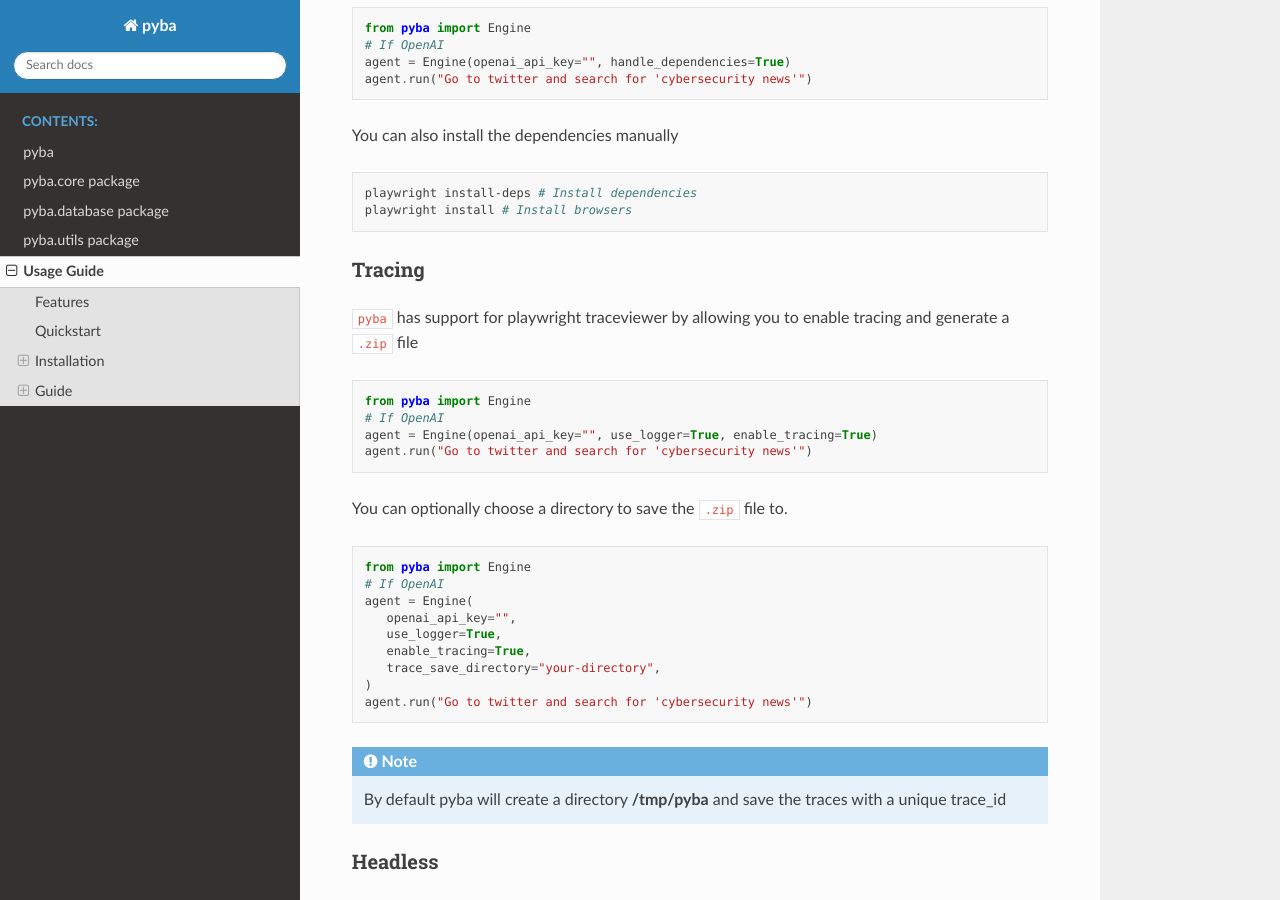
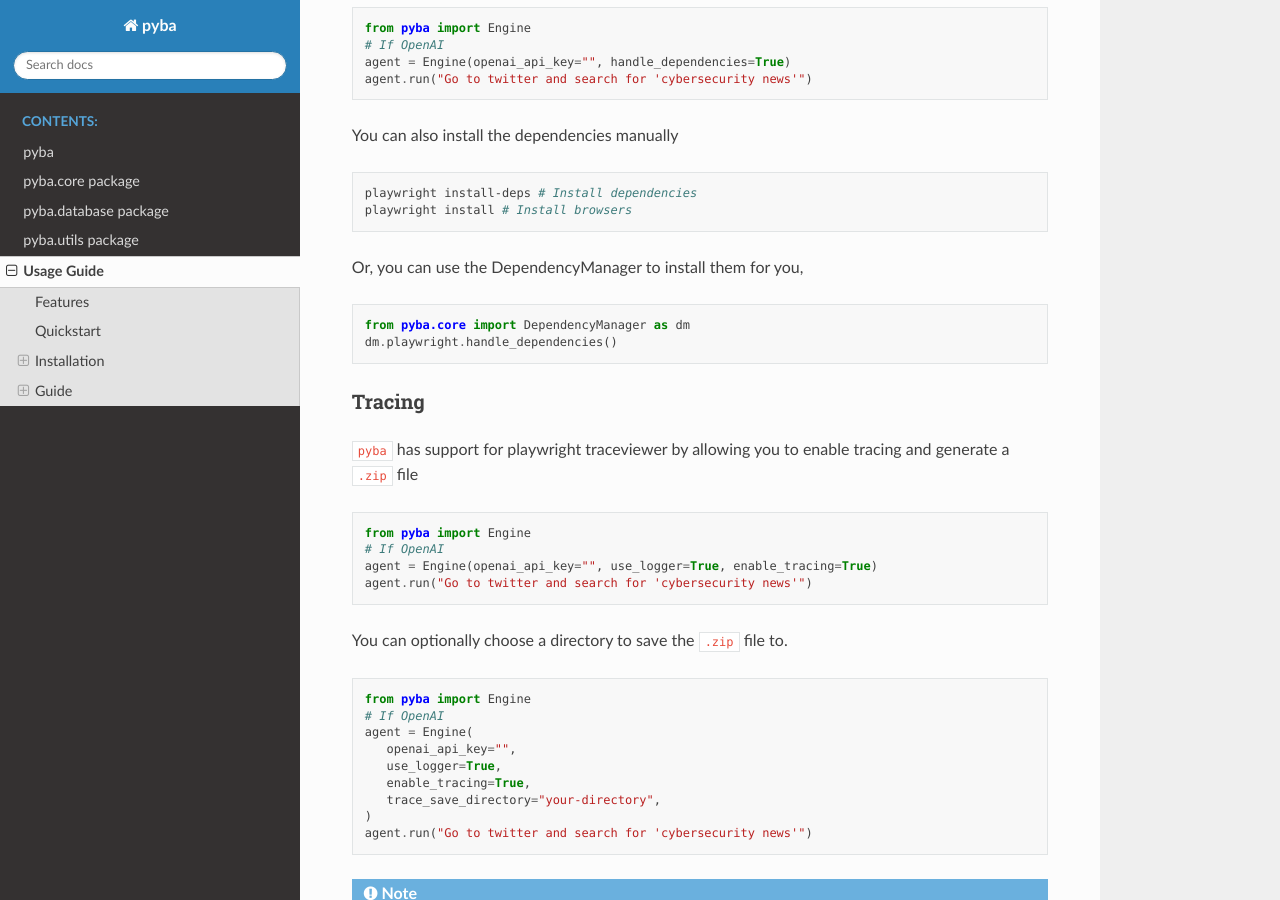
Before and after one commit to FauvidoTechnologies/PyBrowserAutomation, a Sphinx documentation site: the page built from docs/usage.rst, in a window 1280 px wide and 900 px high, scrolled down 2092 px. Built offline with Sphinx 7.4.7 and the Read the Docs theme 3.1.0, drawn with Linux system fonts in a browser that asks for light colours.

Commit message:
exposed the dependency manager to the users for easy handling

```diff
--- a/docs/usage.rst
+++ b/docs/usage.rst
@@ -126,6 +126,13 @@ You can also install the dependencies manually
 
    playwright install-deps # Install dependencies
    playwright install # Install browsers
+
+Or, you can use the DependencyManager to install them for you,
+
+.. code-block:: python
+
+   from pyba.core import DependencyManager as dm
+   dm.playwright.handle_dependencies()
 
 .. _tracing:
 
```
Also changed, not shown: 1 other file.
